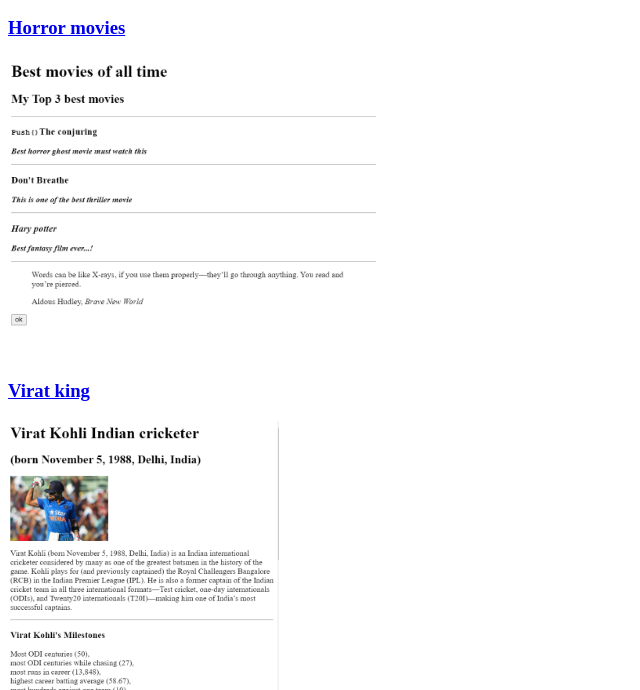
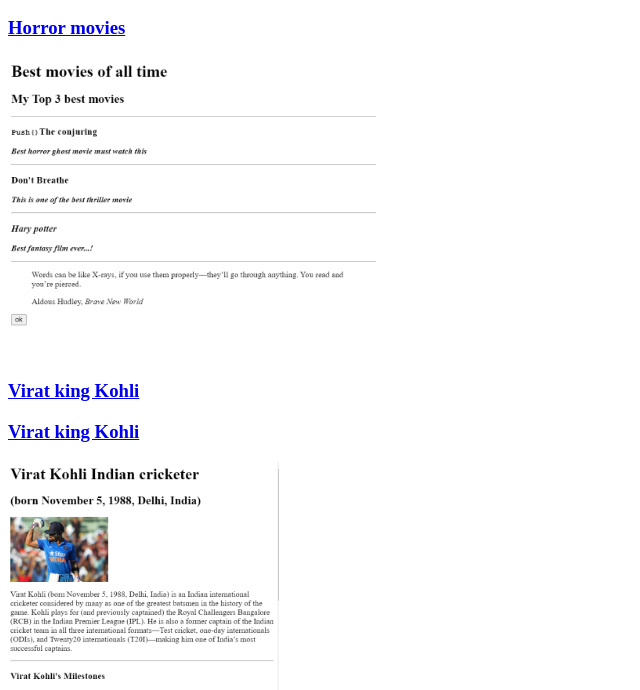
Before and after one commit to aravind7lee/html-portfolio, a plain HTML site: page index.html in a window 1280 px wide. Shown: the part 110-800 px from the top of the page, without its empty margins (0-640 px from the left). Drawn offline with Linux system fonts and the light colour scheme.

Commit message:
Update index.html

```diff
--- a/index.html
+++ b/index.html
@@ -24,7 +24,8 @@
     <h2>Chicksu</h2>
     <h3><a href="./public/Movie.html">Horror movies</a></h3>
     <img src="./assets/images/movies.png" height="300" alt="movies of all time"/>
-    <h3><a href="./public/virat.html">Virat king</a></h3>
+    <h3><a href="./public/virat.html">Virat king Kohli</a></h3>
+    <h3><a href="./public/virat.html">Virat king Kohli</a></h3>
     <img src="./assets/images/virat.png" height="300" alt="Greatest Off All Time"/>
     <hr/>
     <h3><a href="./public/about.html">About Me</a></h3>
```
